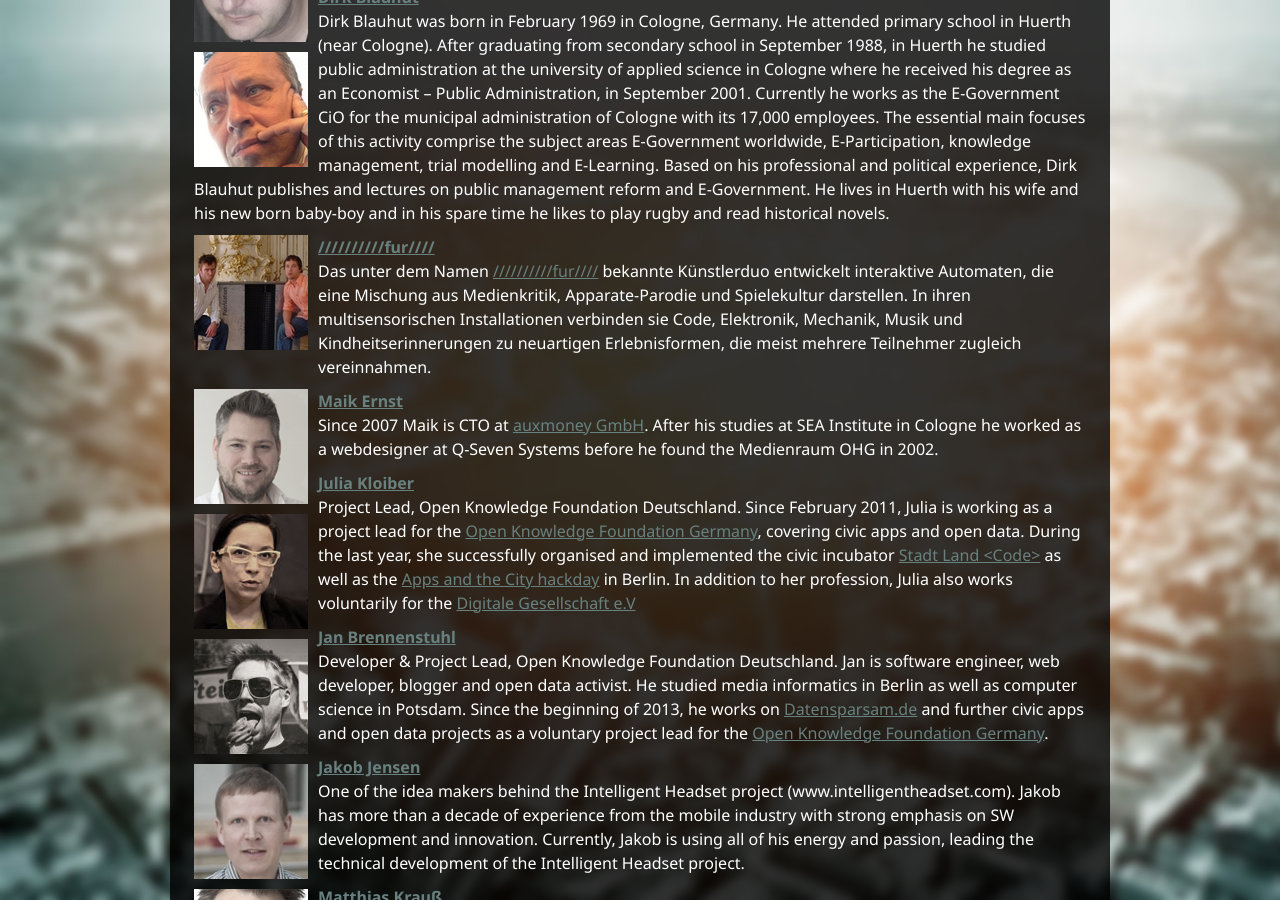
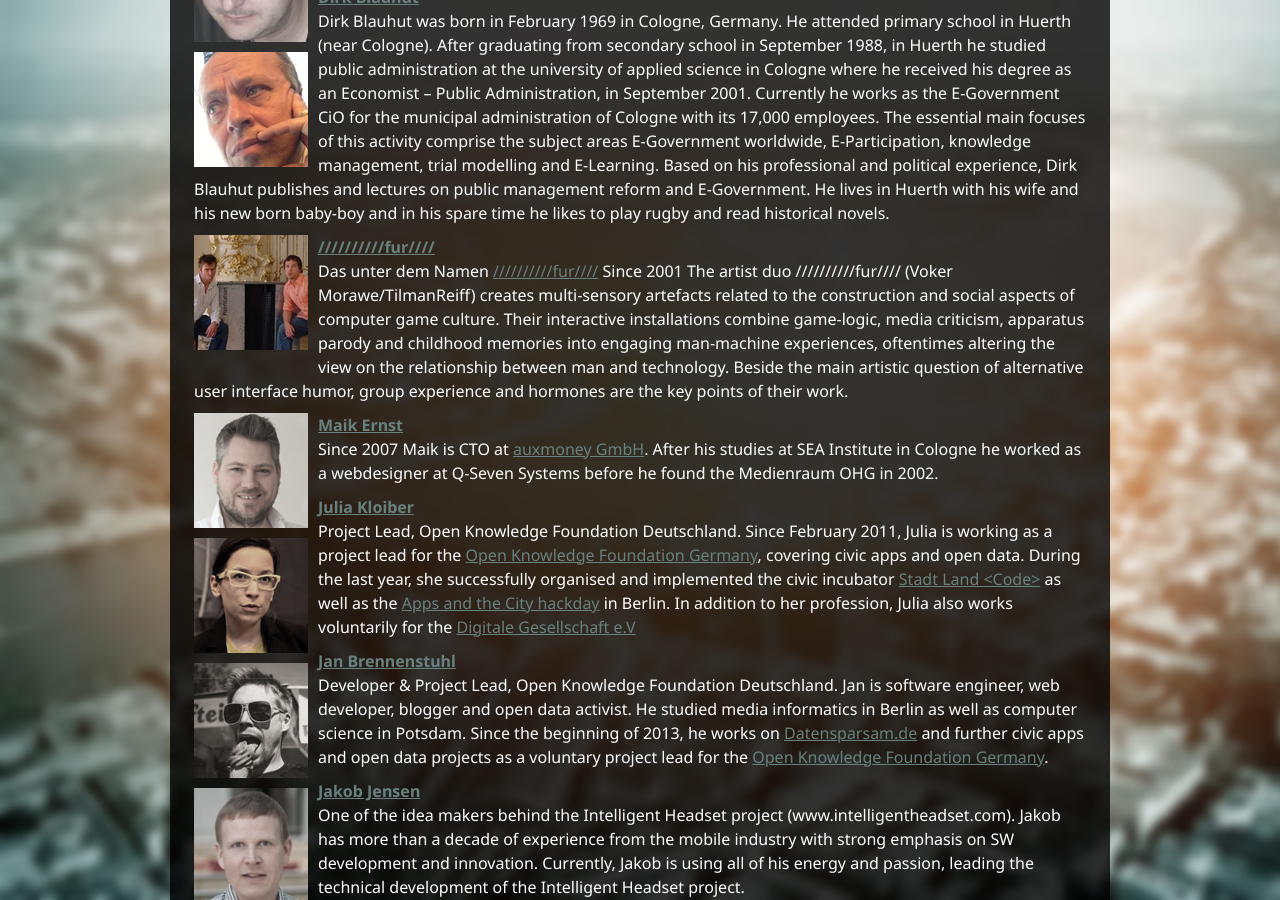
Before and after one commit to InteractiveCologne/interactivecologne.github.com, a Jekyll site: the page built from hack-n-tech.html, in a window 1280 px wide and 900 px high, scrolled down 1380 px. Built offline with Jekyll 4.4.1, drawn with Linux system fonts in a browser that asks for light colours; nearby versions of some CDN libraries.

Commit message:
changed language

```diff
--- a/hack-n-tech.html
+++ b/hack-n-tech.html
@@ -54,7 +54,7 @@ layout: default
 					<img class="speaker" src="assets/images/speaker/dirk-blauhut.jpg" alt="Dirk Blauhut"/><a href="#dirk-blauhut" name="dirk-blauhut"><strong>Dirk Blauhut</strong></a><br/>Dirk Blauhut was born in February 1969 in Cologne, Germany. He attended primary school in Huerth (near Cologne). After graduating from secondary school in September 1988, in Huerth he studied public administration at the university of applied science in Cologne where he received his degree as an Economist – Public Administration, in September 2001. Currently he works as the E-Government CiO for the municipal administration of Cologne with its 17,000 employees. The essential main focuses of this activity comprise the subject areas E-Government worldwide, E-Participation, knowledge management, trial modelling and E-Learning. Based on his professional and political experience, Dirk Blauhut publishes and lectures on public management reform and E-Government. He lives in Huerth with his wife and his new born baby-boy and in his spare time he likes to play rugby and read historical novels.
 				</p>
 				<p class="speaker">
-					<img class="speaker" src="assets/images/speaker/fur.jpg" alt="//////////fur////"/><a href="#fur" name="fur"><strong>//////////fur////</strong></a><br/>		Das unter dem Namen <a href="http//:www.fursr.com">//////////fur////</a> bekannte Künstlerduo entwickelt interaktive Automaten, die eine Mischung aus Medienkritik, Apparate-Parodie und Spielekultur darstellen. In ihren multisensorischen Installationen verbinden sie Code, Elektronik, Mechanik, Musik und Kindheitserinnerungen zu neuartigen Erlebnisformen, die meist mehrere Teilnehmer zugleich vereinnahmen.
+					<img class="speaker" src="assets/images/speaker/fur.jpg" alt="//////////fur////"/><a href="#fur" name="fur"><strong>//////////fur////</strong></a><br/>	Das unter dem Namen <a href="http//www.fursr.com">//////////fur////</a> Since 2001 The artist duo //////////fur//// (Voker Morawe/TilmanReiff) creates multi-sensory artefacts related to the construction and social aspects of computer game culture. Their interactive installations combine game-logic, media criticism, apparatus parody and childhood memories into engaging man-machine experiences, oftentimes altering the view on the relationship between man and technology. Beside the main artistic question of alternative user interface humor, group experience and hormones are the key points of their work.
 				</p>
 				<p class="speaker">
 					<img class="speaker" src="assets/images/speaker/maik-ernst.jpg" alt="Maik Ernst"/><a href="#maik-ernst" name="maik-ernst"><strong>Maik Ernst</strong></a><br/>Since 2007 Maik is CTO at <a href="http://auxmoney.de">auxmoney GmbH</a>. After his studies at SEA Institute in Cologne he worked as a webdesigner at Q-Seven Systems before he found the Medienraum OHG in 2002.
--- a/speakers.html
+++ b/speakers.html
@@ -35,7 +35,7 @@ layout: default
 			<img class="speaker" src="assets/images/speaker/ingo-franz.jpg" alt="Ingo Franz"/><a href="#ingo-franz" name="ingo-franz"><strong>Ingo Franz</strong></a><br/>Ingo Franz is partner at Creathor Venture, an European venture fund with offices in Germany, Switzerland and Scandinavia, investing in all VC situations with particular focus on early stage. Ingo is venture investor in IT/ Internet/software companies for 15 years. Prior to joining Creathor Venture, Ingo was Investment Manager at Technologieholding VC and later Investment Director with 3i. He has served as a director on boards of German, French, US companies and has a successful track record including IPO and trade-sale transactions. Ingo has spent several years abroad working in industry on software, engineering and strategy consulting assignments. Ingo holds a master degree in engineering from the Technical University of Darmstadt and a master degree in Business Administration (lic. Oec.) from the University of St. Gallen.
 		</p>
 		<p class="speaker">
-			<img class="speaker" src="assets/images/speaker/fur.jpg" alt="//////////fur////"/><a href="#fur" name="fur"><strong>//////////fur////</strong></a><br/>		Das unter dem Namen <a href="http//:www.fursr.com">//////////fur////</a> bekannte Künstlerduo entwickelt interaktive Automaten, die eine Mischung aus Medienkritik, Apparate-Parodie und Spielekultur darstellen. In ihren multisensorischen Installationen verbinden sie Code, Elektronik, Mechanik, Musik und Kindheitserinnerungen zu neuartigen Erlebnisformen, die meist mehrere Teilnehmer zugleich vereinnahmen.
+			<img class="speaker" src="assets/images/speaker/fur.jpg" alt="//////////fur////"/><a href="#fur" name="fur"><strong>//////////fur////</strong></a><br/>	Das unter dem Namen <a href="http//www.fursr.com">//////////fur////</a> Since 2001 The artist duo //////////fur//// (Voker Morawe/TilmanReiff) creates multi-sensory artefacts related to the construction and social aspects of computer game culture. Their interactive installations combine game-logic, media criticism, apparatus parody and childhood memories into engaging man-machine experiences, oftentimes altering the view on the relationship between man and technology. Beside the main artistic question of alternative user interface humor, group experience and hormones are the key points of their work.
 		</p>
 		<p class="speaker">
 			<img class="speaker" src="assets/images/speaker/nicolas-gabrysch.jpg" alt="Nicolas Gabrysch"/><a href="#nicolas-gabrysch" name="nicolas-gabrysch"><strong>Nicolas Gabrysch</strong></a><br/>Nicolas Gabrysch is a partner in the Cologne office of Osborne Clarke and advises investors and emerging growth companies on financing, growth capital and M&A. Lately Nicolas has advised DailyDeal on the sale to (and repurchase from) google and casacanda on the sale to fab.com as well as investments made by b-to-v, Shortcut Ventures and Holtzbrinck.
```
